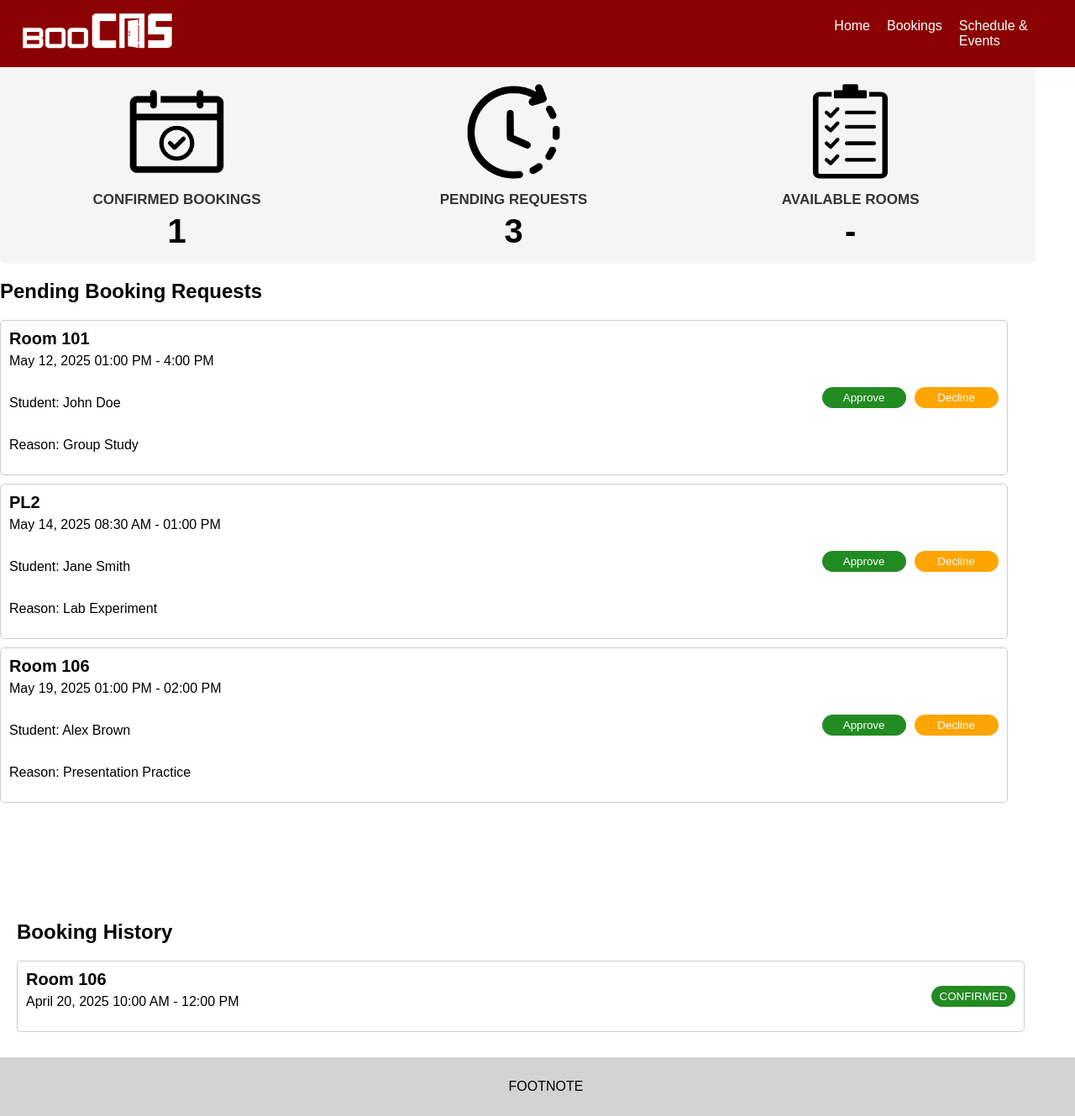
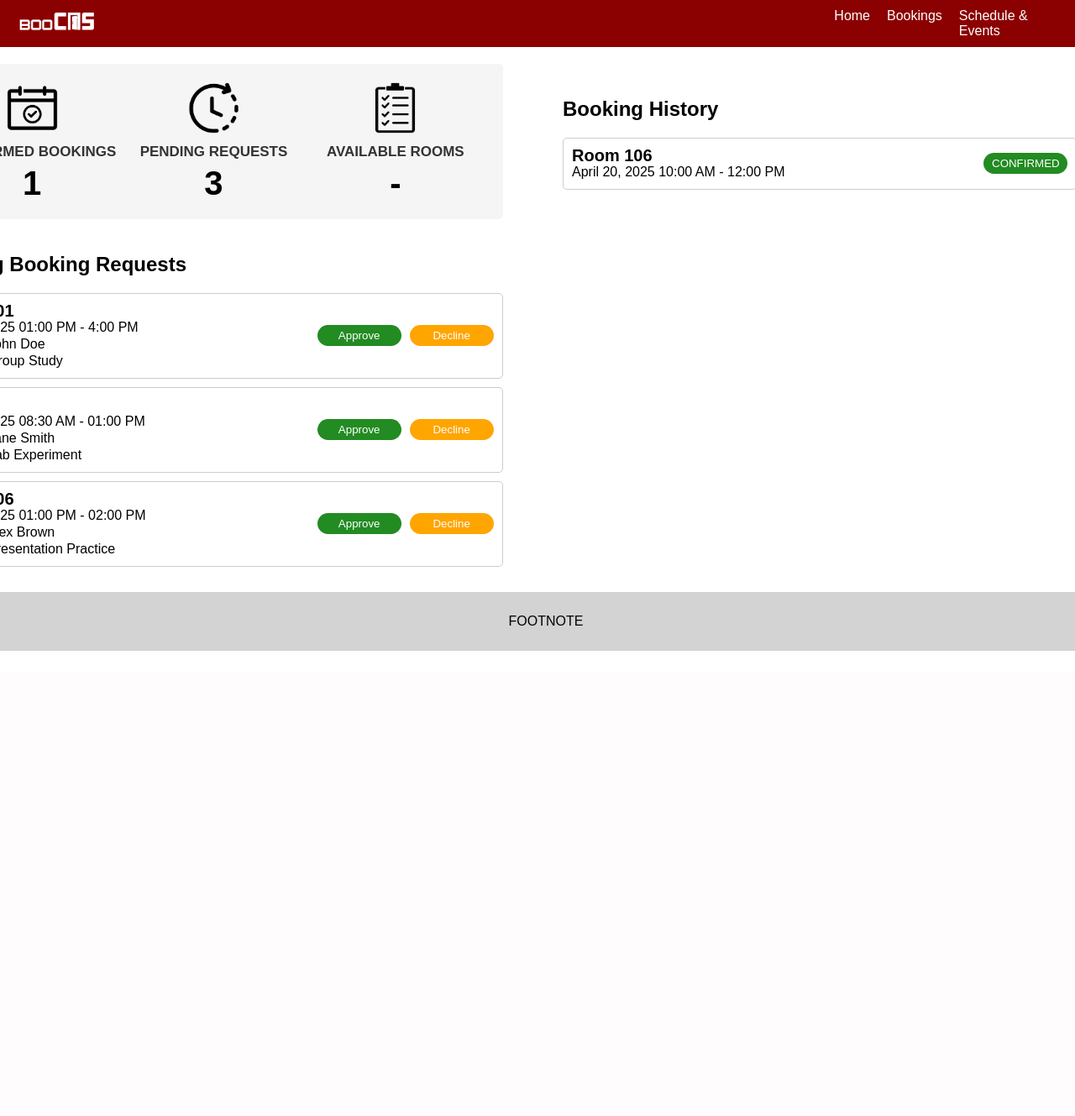
Before and after one commit to millimeter0200/cmsc-126-final-project, a PHP site: page /bookings2.html in a window 1280 px wide. Shown: the whole page at 84% size. After the commit the page ends 775 px from the top, so only its background shows below. Run offline with PHP 8.4, Linux system fonts and the light colour scheme.

Commit message:
Update styles.css

```diff
--- a/styles.css
+++ b/styles.css
@@ -14,8 +14,8 @@ header {
 }
 
 .logo-icon {
-  width: 20%;
-  height: 20%;
+  width: 10%;
+  height: 10%;
   margin-right: 10px;
 }
 
@@ -63,6 +63,7 @@ nav ul li a {
   display: flex;
   flex-direction: column;
   justify-content: center;
+  margin-left: 400px;
 }
 
 .signup-panel h2 {
@@ -135,7 +136,7 @@ nav ul li a {
 .welcome-text {
   font-size: 40px;
   font-weight: bold;
-  color: #8B0000;
+  color: #00563f;
   margin-left: 500px;
 }
 
@@ -150,8 +151,8 @@ nav ul li a {
   color: #666;
   padding-bottom: 50px;
   margin-top: -130px;
-  margin-left: 530px;
-  letter-spacing: 5px;
+  margin-left: 510px;
+  letter-spacing: 6.5px;
 }
 
 /* Styles for role selection page */
@@ -190,7 +191,7 @@ nav ul li a {
 }
 
 .role-buttons button:hover {
-  background-color: #a30000;
+  background-color: #f1a90e;
 }
 
 .role-icon {
@@ -210,7 +211,7 @@ nav ul li a {
   padding: 20px;
 }
 
-.room-card, .booking-item {
+.room-card, .booking-item { /*room name */
   border: 1px solid #ccc;
   border-radius: 5px;
   padding: 10px;
@@ -219,7 +220,7 @@ nav ul li a {
   align-items: center; /* Vertically center the text and button */
   justify-content: space-between; /* Space out the text block and button */
   text-align: left; /* Override center alignment for text */
-  width: 92%;
+  width: 100%;
 }
 
 .booking-details {
@@ -227,13 +228,14 @@ nav ul li a {
   flex-direction: column; /* Stack room name and date/time vertically */
 }
 
+.booking-details p {
+  line-height: 10px;
+  margin: 5px 0;
+}
+
 .booking-actions {
   display: flex;
   gap: 10px; /* Space between Approve and Decline buttons */
-}
-
-.room-card img, .booking-item img {
-  height: 50px;
 }
 
 .room-card button, .booking-item button, .booking-requests button {
@@ -263,7 +265,7 @@ nav ul li a {
 }
 
 .reserve form input, .reserve form select, .reserve form textarea {
-  width: 95%; /* Adjusted to 100% of the form container for consistency */
+  width: 103%; /* Adjusted to 100% of the form container for consistency */
   margin-bottom: 10px;
   padding: 5px;
   border-radius: 5px;
@@ -277,38 +279,140 @@ nav ul li a {
   cursor: pointer;
   border-radius: 5px;
   display: block;
-  width: 20%; /* Adjusted for a smaller button width relative to the form */
+  width: 30%; /* Adjusted for a smaller button width relative to the form */
   margin-top: 10px;
 }
 
 .reserve form #dateReserve {
-  width: 93.5%;
+  width: 100.5%;
 }
 
 .reserve form #notes {
-  width: 93.5%;
-  height: 50px; /* Increased height for better usability */
+  width: 100.5%;
+  height: 30px; /* Increased height for better usability */
 }
 
 .main-grid {
   display: grid;
-  grid-template-columns: 1fr 1fr;
-  grid-template-rows: auto auto;
+  grid-template-areas:
+    "calendar room-status";
+  grid-template-columns: 2fr 1fr; /* Calendar takes 2/3, Room Status takes 1/3 */
+  grid-template-rows: auto; /* Single row to fit content */
   gap: 20px;
   margin-top: 20px;
   padding: 0 20px;
+  max-width: 1200px;
+}
+
+.bookings-grid {
+  display: grid;
+  grid-template-areas:
+    "bookings booking-history"
+    "reserve booking-history";
+  grid-template-columns: 1fr 1fr; /* Two equal columns */
+  grid-template-rows: auto auto; /* Two rows, heights based on content */
+  gap: 20px;
+  margin-top: 20px;
+  padding: 0 20px;
+  max-width: 1200px;
+  margin-left: auto;
+  margin-right: auto;
+}
+
+.admin-grid {
+  display: grid;
+  grid-template-areas:
+    "dashboard-stats booking-history"
+    "booking-requests booking-history";
+  grid-template-columns: 1fr 1fr; /* Two equal columns */
+  grid-template-rows: auto auto; /* Two rows for stats and requests */
+  gap: 20px;
+  margin-top: 20px;
+  padding: 0 20px;
+  max-width: 1200px;
+  margin-left: auto;
+  margin-right: auto;
+}
+
+.calendar {
+  grid-area: calendar;
+  width: 100%; /* Ensure it fills the grid area */
+  margin-left: 30px;
+  margin-bottom: 20px;
+  text-align: left;
+}
+
+.room-status {
+  grid-area: room-status;
+  padding: 30px;
+  background-color: #f5f5f5; /* Light background for contrast */
+  border-radius: 5px;
+  margin-top: 65px;
+  margin-bottom: 20px;
+  margin-left: 30px;
+  width: 100%;
+}
+
+.room-status h2, .room-status h3 {
+  font-size: 24px;
+  margin-bottom: 10px;
+}
+
+.room-status ul {
+  list-style: none;
+  padding: 0;
+}
+
+.room-status li {
+  margin-bottom: 10px;
+}
+
+.status {
+  font-weight: bold;
+}
+
+.status.available {
+  color: #228B22; /* Green for available */
+}
+
+.status.booked {
+  color: #FFA500; /* Orange for booked */
+}
+
+.room-status p {
+  margin: 5px 0;
+  font-size: 16px;
+}
+
+.bookings {
+  grid-area: bookings;
+  margin-left: -140px; /* Adjust this value to shift My Bookings to the right */
+}
+
+.reserve {
+  grid-area: reserve;
+  margin-left: -140px; /* Adjust this value to shift Reserve a Room to the right */
+}
+
+.booking-history {
+  grid-area: booking-history;
+}
+
+.bookings h2, .reserve h2, .booking-history h2 {
+  font-size: 24px;
+  margin-bottom: 20px;
 }
 
 .dashboard-stats {
-  grid-column: 1;
-  grid-row: 1;
+  grid-area: dashboard-stats;
   display: flex;
   justify-content: space-around;
   align-items: center;
-  background-color: #f5f5f5; /* Light background for better contrast */
-  padding: 15px;
+  background-color: #f5f5f5; /* Light background for contrast */
+  padding: 20px;
   border-radius: 5px;
-  width: 94%;
+  width: 110%;
+  margin-left: -130px;
 }
 
 .stat {
@@ -316,8 +420,7 @@ nav ul li a {
   flex-direction: column;
   align-items: center;
   text-align: center;
-  flex: 1; /* Ensure equal spacing */
-  margin-left: -10px;
+  flex: 5; /* Ensure equal spacing */
 }
 
 .stat img {
@@ -340,25 +443,10 @@ nav ul li a {
 }
 
 .booking-requests {
-  grid-column: 1;
-  grid-row: 2;
-}
-
-.calendar {
-  grid-column: 2;
-  grid-row: 1;
-  margin-left: 20px;
-}
-
-.booking-history {
-  grid-column: 2;
-  grid-row: 2;
-  margin-top: 100px;
-}
-
-.bookings h2, .calendar h2, .booking-requests h2, .booking-history h2 {
-  font-size: 24px;
+  grid-area: booking-requests;
+  margin-left: -130px;
   margin-bottom: 20px;
+  width: 113%;
 }
 
 .booking-requests table {
```
